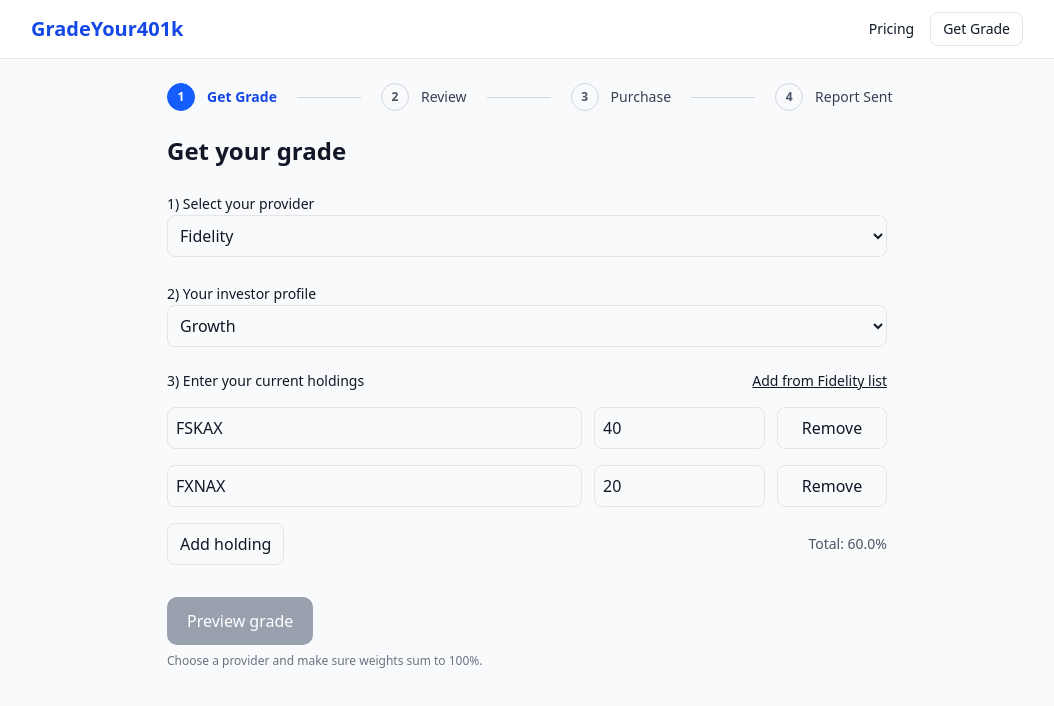
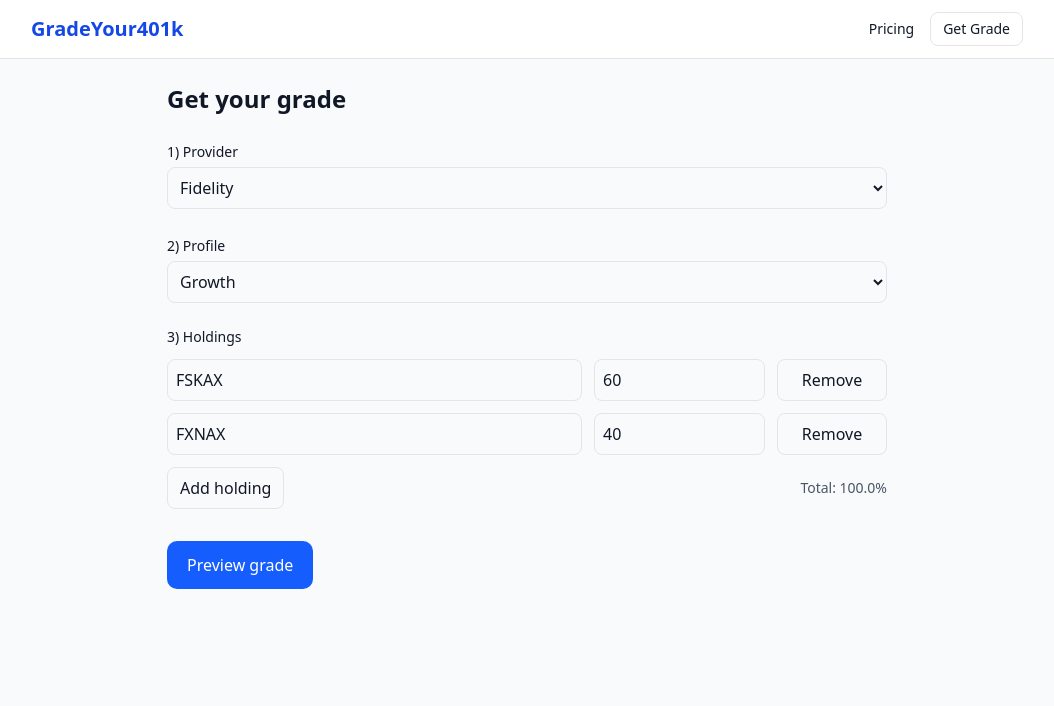
Before and after one commit to rremling/gradeyour401k, a Next.js app: page /grade/new in a window 1280 px wide. Shown: the top 706 px of the page, without its empty margins (113-1167 px from the left). Built offline with nearby package versions, Linux system fonts and the light colour scheme.

Commit message:
Update page.tsx

```diff
--- a/src/app/grade/new/page.tsx
+++ b/src/app/grade/new/page.tsx
@@ -1,318 +1,174 @@
 // src/app/grade/new/page.tsx
 "use client";
 
-import { useEffect, useMemo, useState } from "react";
+import { useMemo, useState } from "react";
 import { useRouter } from "next/navigation";
-import {
-  PROVIDER_DISPLAY,
-  PROVIDER_TICKERS,
-  ProviderKey,
-} from "@/lib/providerMeta";
 
 type InvestorProfile = "Aggressive Growth" | "Growth" | "Balanced";
-type Holding = { symbol: string; weight: number | "" };
+type Holding = { symbol: string; weight: number };
 
-const FORM_STORAGE = "gy4k_form_v1";
+const PROVIDER_DISPLAY: Record<string, string> = {
+  fidelity: "Fidelity",
+  vanguard: "Vanguard",
+  schwab: "Charles Schwab",
+  invesco: "Invesco",
+  blackrock: "BlackRock / iShares",
+  "state-street": "State Street / SPDR",
+  voya: "Voya",
+  other: "Other",
+};
 
-// ---- Stepper (1:Get Grade, 2:Review, 3:Purchase, 4:Report Sent) ----
-function Stepper({ current = 1 }: { current?: 1 | 2 | 3 | 4 }) {
-  const steps = [
-    { n: 1, label: "Get Grade" },
-    { n: 2, label: "Review" },
-    { n: 3, label: "Purchase" },
-    { n: 4, label: "Report Sent" },
-  ] as const;
-
-  return (
-    <div className="w-full">
-      <ol className="flex items-center gap-3 text-sm">
-        {steps.map((s, idx) => {
-          const isActive = s.n === current;
-          const isComplete = s.n < current;
-          return (
-            <li key={s.n} className="flex items-center gap-3">
-              <div
-                className={[
-                  "flex h-7 w-7 items-center justify-center rounded-full border text-xs font-semibold",
-                  isActive
-                    ? "border-blue-600 bg-blue-600 text-white"
-                    : isComplete
-                    ? "border-blue-600 text-blue-600"
-                    : "border-gray-300 text-gray-600",
-                ].join(" ")}
-              >
-                {s.n}
-              </div>
-              <span
-                className={[
-                  "whitespace-nowrap",
-                  isActive ? "font-semibold text-blue-700" : "text-gray-700",
-                ].join(" ")}
-              >
-                {s.label}
-              </span>
-              {idx < steps.length - 1 && (
-                <div
-                  className={[
-                    "mx-2 h-px w-10 md:w-16",
-                    isComplete ? "bg-blue-600" : "bg-gray-300",
-                  ].join(" ")}
-              />
-              )}
-            </li>
-          );
-        })}
-      </ol>
-    </div>
-  );
-}
-
-export default function GradeNewPage() {
+export default function NewGradePage() {
   const router = useRouter();
 
-  // Core form state
-  const [provider, setProvider] = useState<ProviderKey>("fidelity");
+  // ——— Your existing state (adjust defaults as you like) ———
+  const [provider, setProvider] = useState("fidelity");
   const [profile, setProfile] = useState<InvestorProfile>("Growth");
   const [rows, setRows] = useState<Holding[]>([
-    { symbol: "FSKAX", weight: 40 },
-    { symbol: "FXNAX", weight: 20 },
+    { symbol: "FSKAX", weight: 60 },
+    { symbol: "FXNAX", weight: 40 },
   ]);
 
-  // UI helpers
-  const [saving, setSaving] = useState(false);
-  const [err, setErr] = useState<string | null>(null);
-
-  // Hidden dropdown state
-  const [showAddList, setShowAddList] = useState(false);
-  const [selectedTicker, setSelectedTicker] = useState<string>("");
-
-  // Load draft once
-  useEffect(() => {
-    if (typeof window === "undefined") return;
-    try {
-      const raw = localStorage.getItem(FORM_STORAGE);
-      if (!raw) return;
-      const parsed = JSON.parse(raw);
-      if (parsed?.provider) setProvider(parsed.provider as ProviderKey);
-      if (parsed?.profile) setProfile(parsed.profile as InvestorProfile);
-      if (Array.isArray(parsed?.rows) && parsed.rows.length) {
-        setRows(
-          parsed.rows.map((r: any) => ({
-            symbol: String(r.symbol || "").toUpperCase(),
-            weight:
-              r.weight === "" || r.weight === null || Number.isNaN(Number(r.weight))
-                ? ""
-                : Number(r.weight),
-          }))
-        );
-      }
-    } catch {
-      // ignore
-    }
-  }, []);
-
-  // Persist draft on change
-  useEffect(() => {
-    if (typeof window === "undefined") return;
-    localStorage.setItem(
-      FORM_STORAGE,
-      JSON.stringify({ provider, profile, rows })
-    );
-  }, [provider, profile, rows]);
-
   const total = useMemo(
-    () => rows.reduce((sum, r) => sum + (typeof r.weight === "number" ? r.weight : 0), 0),
+    () => rows.reduce((s, r) => s + (Number(r.weight) || 0), 0),
     [rows]
   );
 
-  const canSubmit = provider.length > 0 && Math.abs(total - 100) < 0.1 && !saving;
+  const canSubmit = provider && Math.abs(total - 100) < 0.1;
 
-  // Row ops
   function addRow() {
-    setRows((r) => [...r, { symbol: "", weight: "" }]);
+    setRows((r) => [...r, { symbol: "", weight: 0 }]);
   }
   function removeRow(i: number) {
     setRows((r) => r.filter((_, idx) => idx !== i));
   }
   function updateRow(i: number, key: keyof Holding, v: string) {
     setRows((r) =>
-      r.map((row, idx) => {
-        if (idx !== i) return row;
-        if (key === "weight") {
-          const trimmed = v.trim();
-          return { ...row, weight: trimmed === "" ? "" : Number(trimmed) };
-        }
-        return { ...row, symbol: v.toUpperCase() };
-      })
+      r.map((row, idx) =>
+        idx === i
+          ? {
+              ...row,
+              [key]: key === "weight" ? Number(v) : v.toUpperCase(),
+            }
+          : row
+      )
     );
   }
 
-  // Add from hidden dropdown
-  function addSelectedTicker() {
-    const t = selectedTicker.trim().toUpperCase();
-    if (!t) return;
-    setRows((r) => {
-      if (r.some((row) => row.symbol === t)) return r;
-      return [...r, { symbol: t, weight: "" }];
-    });
-  }
+  // ——— Save + navigate helpers ———
+  const [saving, setSaving] = useState(false);
+  const [saveError, setSaveError] = useState<string | null>(null);
 
-  // Simple grade until final model logic
   function computeGrade(profileInput: InvestorProfile, totalWeight: number): number {
     const base =
       profileInput === "Aggressive Growth" ? 4.5 : profileInput === "Balanced" ? 3.8 : 4.1;
     const penalty = Math.min(1, Math.abs(100 - totalWeight) / 100);
-    return Math.max(1, Math.min(5, Math.round((base - penalty) * 2) / 2));
+    const grade = Math.max(1, Math.min(5, Math.round((base - penalty) * 2) / 2));
+    return grade;
   }
 
-  async function savePreview(payload: {
-    provider: ProviderKey;
-    provider_display: string;
-    profile: InvestorProfile;
+  async function savePreviewAndGo(args: {
+    provider: string;
+    profile: string;
     rows: { symbol: string; weight: number }[];
-    grade_base: number;
-    grade_adjusted: number;
+    gradeBase: number;
+    gradeAdjusted: number;
   }) {
-    const res = await fetch("/api/preview/save", {
-      method: "POST",
-      headers: { "Content-Type": "application/json" },
-      body: JSON.stringify(payload),
-    });
-    const data = await res.json();
-    if (!res.ok || !data?.id) throw new Error(data?.error || "Failed to save preview");
-    if (typeof window !== "undefined") {
-      localStorage.setItem("gy4k_preview_id", data.id as string);
-    }
-    return data.id as string;
-  }
+    setSaveError(null);
+    setSaving(true);
+    try {
+      const provider_display =
+        PROVIDER_DISPLAY[args.provider] ||
+        args.provider.replace(/\b\w/g, (c) => c.toUpperCase());
 
-  async function onSubmit() {
-    try {
-      setErr(null);
-      setSaving(true);
-
-      const cleanRows = rows
-        .filter((r) => {
-          const sym = r.symbol?.trim() || "";
-          const wt = r.weight;
-          const hasWeight = wt !== "" && !Number.isNaN(Number(wt));
-          return sym !== "" && hasWeight;
-        })
-        .map((r) => ({
-          symbol: r.symbol.trim().toUpperCase(),
-          weight: Number(r.weight),
-        }));
-
-      const grade = computeGrade(profile, total);
-
-      const previewId = await savePreview({
-        provider,
-        provider_display: PROVIDER_DISPLAY[provider],
-        profile,
-        rows: cleanRows,
-        grade_base: grade,
-        grade_adjusted: grade, // later: market overlay
+      const res = await fetch("/api/preview/save", {
+        method: "POST",
+        headers: { "Content-Type": "application/json" },
+        body: JSON.stringify({
+          provider: args.provider,
+          provider_display,
+          profile: args.profile,
+          rows: args.rows,
+          grade_base: args.gradeBase,
+          grade_adjusted: args.gradeAdjusted,
+        }),
       });
 
-      const qs = new URLSearchParams({
-        provider: PROVIDER_DISPLAY[provider],
-        profile,
-        grade: grade.toFixed(1),
-        previewId,
-      });
-      router.push(`/grade/result?${qs.toString()}`);
+      const data = await res.json().catch(() => ({} as any));
+      if (!res.ok || !data?.id) {
+        throw new Error(data?.error || "Could not save preview");
+      }
+
+      const id = String(data.id);
+      if (typeof window !== "undefined") {
+        localStorage.setItem("gy4k_preview_id", id);
+      }
+      router.push(`/grade/results?previewId=${encodeURIComponent(id)}`);
     } catch (e: any) {
-      setErr(e?.message || "Could not save your grade. Please try again.");
+      setSaveError(e?.message || "Failed to save preview");
     } finally {
       setSaving(false);
     }
   }
 
-  const providerTickers = PROVIDER_TICKERS[provider];
+  async function onPreviewClick() {
+    const cleanRows = rows
+      .map((r) => ({
+        symbol: String(r.symbol || "").toUpperCase().trim(),
+        weight: Number(r.weight),
+      }))
+      .filter((r) => r.symbol && !Number.isNaN(r.weight));
 
+    const base = computeGrade(profile, total);
+    const adjusted = base;
+
+    await savePreviewAndGo({
+      provider,
+      profile,
+      rows: cleanRows,
+      gradeBase: base,
+      gradeAdjusted: adjusted,
+    });
+  }
+
+  // ——— UI (keep your existing layout; this is minimal) ———
   return (
     <main className="mx-auto max-w-3xl p-6 space-y-6">
-      {/* Progress / flow */}
-      <Stepper current={1} />
-
       <h1 className="text-2xl font-bold">Get your grade</h1>
 
-      {err && (
-        <div className="rounded border border-red-200 bg-red-50 p-3 text-red-700 text-sm">
-          {err}
-        </div>
-      )}
-
-      <section className="space-y-2">
-        <label className="text-sm font-medium">1) Select your provider</label>
+      <section>
+        <label className="text-sm font-medium">1) Provider</label>
         <select
-          className="w-full border rounded-md p-2"
+          className="w-full border rounded-md p-2 mt-1"
           value={provider}
-          onChange={(e) => setProvider(e.target.value as ProviderKey)}
+          onChange={(e) => setProvider(e.target.value)}
         >
           <option value="fidelity">Fidelity</option>
           <option value="vanguard">Vanguard</option>
           <option value="schwab">Charles Schwab</option>
           <option value="invesco">Invesco</option>
           <option value="blackrock">BlackRock / iShares</option>
-          <option value="statestreet">State Street / SPDR</option>
+          <option value="state-street">State Street / SPDR</option>
           <option value="voya">Voya</option>
-          <option value="other">Other provider</option>
+          <option value="other">Other</option>
         </select>
       </section>
 
-      <section className="space-y-2">
-        <label className="text-sm font-medium">2) Your investor profile</label>
+      <section>
+        <label className="text-sm font-medium">2) Profile</label>
         <select
-          className="w-full border rounded-md p-2"
+          className="w-full border rounded-md p-2 mt-1"
           value={profile}
           onChange={(e) => setProfile(e.target.value as InvestorProfile)}
         >
-          <option value="Aggressive Growth">Aggressive Growth</option>
-          <option value="Growth">Growth</option>
-          <option value="Balanced">Balanced</option>
+          <option>Aggressive Growth</option>
+          <option>Growth</option>
+          <option>Balanced</option>
         </select>
       </section>
 
-      <section className="space-y-4">
-        <div className="flex items-center justify-between">
-          <div className="text-sm font-medium">3) Enter your current holdings</div>
-          {/* Toggleable provider list */}
-          <button
-            type="button"
-            className="text-sm underline hover:no-underline"
-            onClick={() => setShowAddList((s) => !s)}
-          >
-            {showAddList ? "Hide provider list" : `Add from ${PROVIDER_DISPLAY[provider]} list`}
-          </button>
-        </div>
-
-        {/* Hidden dropdown when not in use */}
-        {showAddList && providerTickers.length > 0 && (
-          <div className="rounded-md border p-3 flex gap-2 items-center bg-white">
-            <select
-              className="border rounded-md p-2 w-full md:w-80"
-              value={selectedTicker}
-              onChange={(e) => setSelectedTicker(e.target.value)}
-            >
-              <option value="">Select a ticker</option>
-              {providerTickers.map((t) => (
-                <option key={t} value={t}>
-                  {t}
-                </option>
-              ))}
-            </select>
-            <button
-              type="button"
-              className="border rounded-md px-3 py-2 hover:bg-gray-50"
-              onClick={addSelectedTicker}
-              disabled={!selectedTicker}
-            >
-              Add
-            </button>
-          </div>
-        )}
-
+      <section className="space-y-3">
+        <div className="text-sm font-medium">3) Holdings</div>
         {rows.map((row, i) => (
           <div key={i} className="grid grid-cols-12 gap-3">
             <input
@@ -323,10 +179,10 @@
             />
             <input
               type="number"
-              inputMode="decimal"
+              step="0.1"
               className="col-span-3 border rounded-md p-2"
               placeholder="Weight %"
-              value={row.weight}
+              value={Number.isFinite(row.weight) ? row.weight : ""}
               onChange={(e) => updateRow(i, "weight", e.target.value)}
             />
             <button
@@ -338,7 +194,6 @@
             </button>
           </div>
         ))}
-
         <div className="flex items-center justify-between">
           <button
             type="button"
@@ -354,11 +209,9 @@
       <div className="pt-2">
         <button
           type="button"
-          onClick={onSubmit}
-          disabled={!canSubmit}
-          className={`rounded-lg px-5 py-3 text-white ${
-            canSubmit ? "bg-blue-600 hover:bg-blue-700" : "bg-gray-400 cursor-not-allowed"
-          }`}
+          onClick={onPreviewClick}
+          disabled={saving || !canSubmit}
+          className="rounded-lg px-5 py-3 text-white bg-blue-600 hover:bg-blue-700 disabled:opacity-50"
         >
           {saving ? "Saving…" : "Preview grade"}
         </button>
@@ -367,6 +220,9 @@
             Choose a provider and make sure weights sum to 100%.
           </p>
         )}
+        {saveError && (
+          <p className="mt-2 text-sm text-red-600">{saveError}</p>
+        )}
       </div>
     </main>
   );
```
